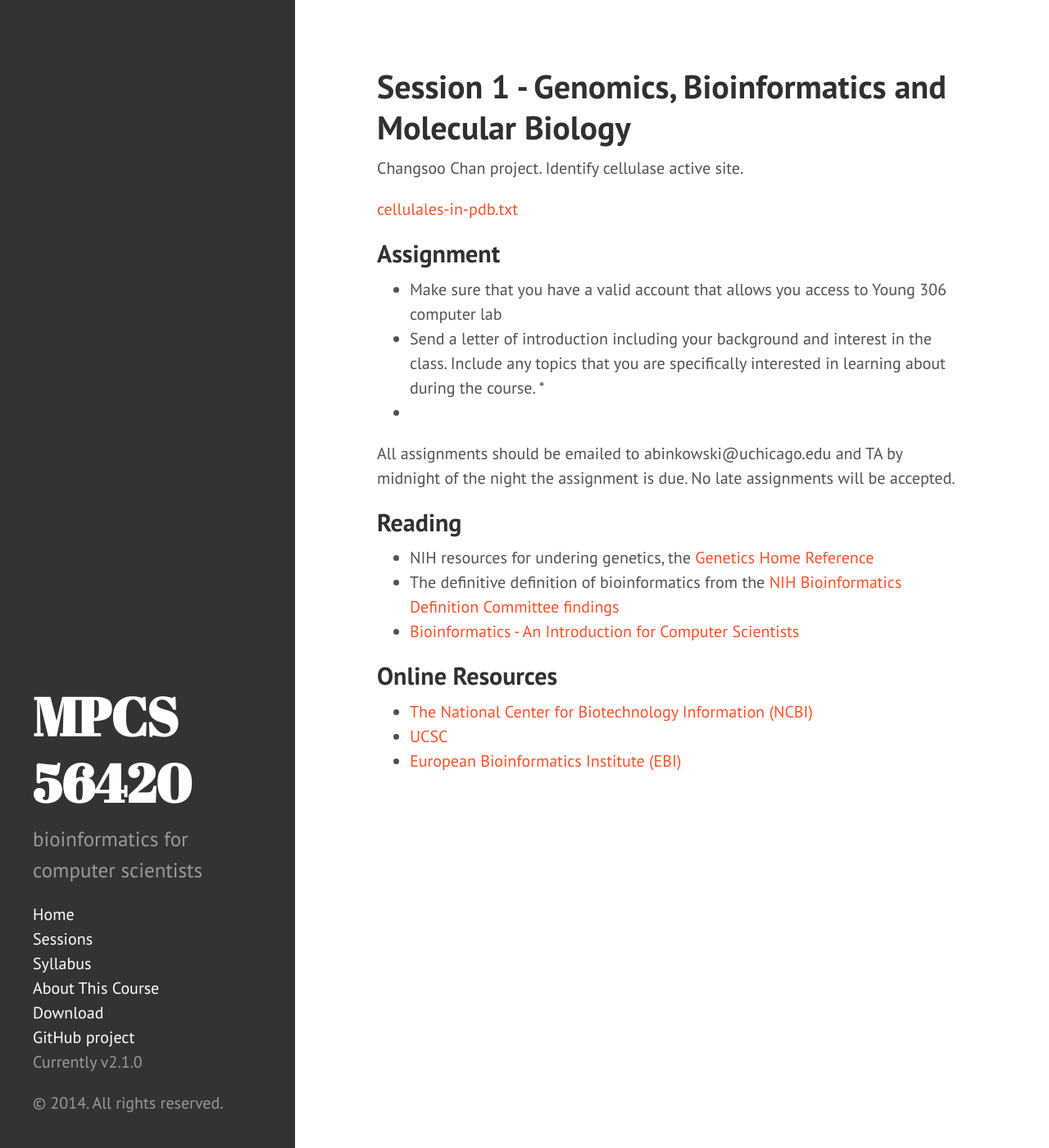
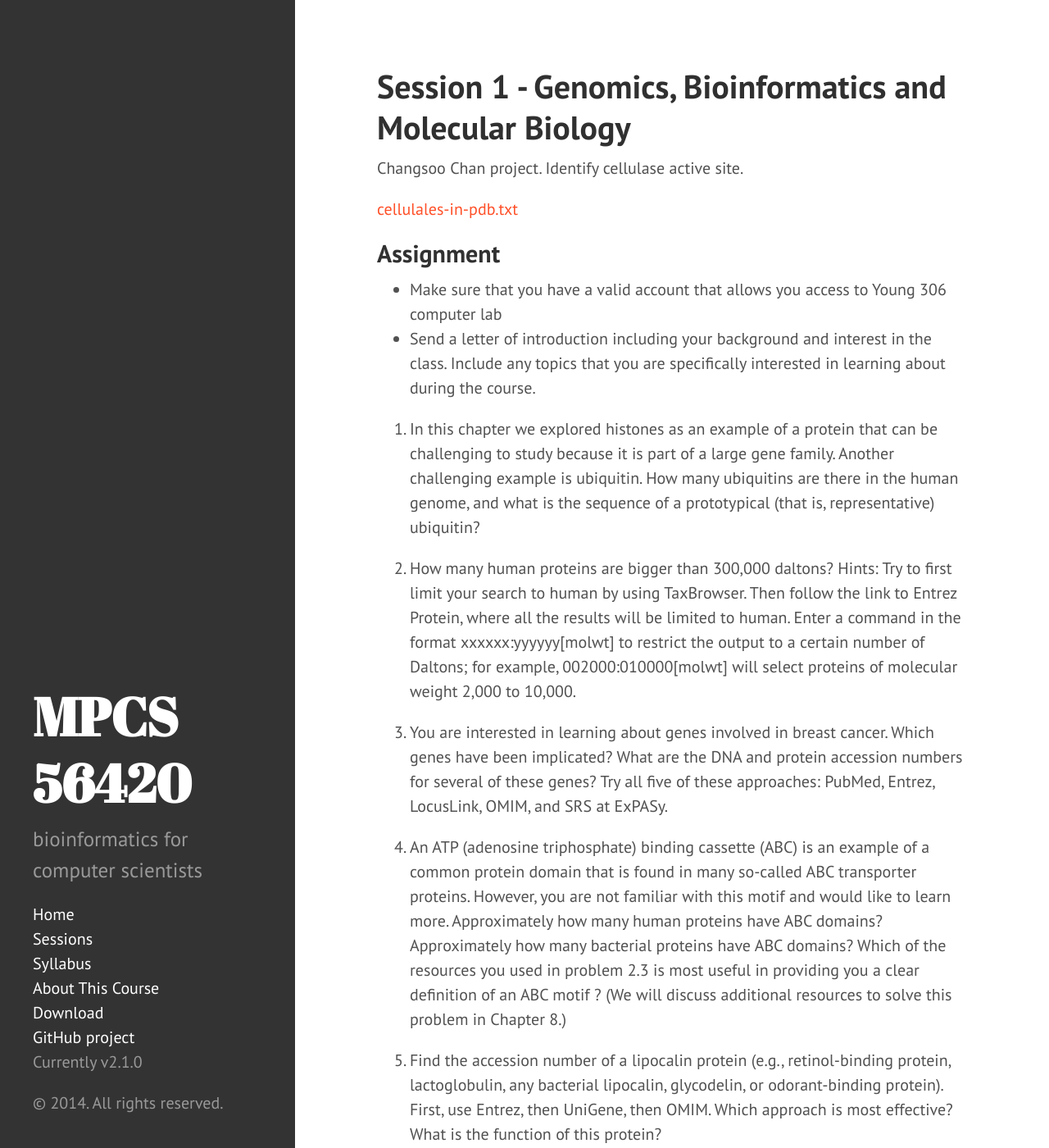
Before and after one commit to tabinks/fridgedoor.co, a Jekyll site: the page built from sessions/session1/index.md, in a window 1280 px wide and 1400 px high. Shown: the whole window at 82% size. Built offline with Jekyll 4.4.1, drawn with Linux system fonts in a browser that asks for light colours; Markdown is read by kramdown in place of the engine named in the settings; some of the changed text lies outside the part shown.

Commit message:
Update index.md

```diff
--- a/sessions/session1/index.md
+++ b/sessions/session1/index.md
@@ -14,10 +14,31 @@ Assignment
 
 * Make sure that you have a valid account that allows you access to Young 306 computer lab
 * Send a letter of introduction including your background and interest in the class.  Include any topics that you are specifically interested in learning about during the course.
-*
-*
+
+1. In this chapter we explored histones as an example of a protein that can be challenging to study because it is part of a large gene family. Another challenging example is ubiquitin. How many ubiquitins are there in the human genome, and what is the sequence of a prototypical (that is, representative) ubiquitin?
+
+2. How many human proteins are bigger than 300,000 daltons? Hints: Try to first limit your search to human by using TaxBrowser. Then follow the link to Entrez Protein, where all the results will be limited to human. Enter a command in the format xxxxxx:yyyyyy[molwt] to restrict the output to a certain number of Daltons; for example, 002000:010000[molwt] will select proteins of molecular weight 2,000 to 10,000.
+
+3. You are interested in learning about genes involved in breast cancer. Which genes have been implicated? What are the DNA and protein accession numbers for several of these genes? Try all five of these approaches: PubMed, Entrez, LocusLink, OMIM, and SRS at ExPASy.
+
+4. An ATP (adenosine triphosphate) binding cassette (ABC) is an example of a common protein domain that is found in many so-called ABC transporter proteins. However, you are not familiar with this motif and would like to learn more. Approximately how many human proteins have ABC domains? Approximately how many bacterial proteins have ABC domains? Which of the resources you used in problem 2.3 is most useful in providing you a clear definition of an ABC motif ? (We will discuss additional resources to solve this problem in Chapter 8.)
+
+5. Find the accession number of a lipocalin protein (e.g., retinol-binding protein, lactoglobulin, any bacterial lipocalin, glycodelin, or odorant-binding protein). First, use Entrez, then UniGene, then OMIM. Which approach is most effective? What is the function of this protein?
+
+6. Three prominent tools for text-based searching of molecular information are:
+- the National Center for Biotechnology Information’s PubMed, Entrez, and OMIM tools (► http://www.ncbi.nlm.nih.gov),
+- the European Bioinformatics Institute (EBI) Sequence Retrieval System (SRS) (► http://srs.ebi.ac.uk) or its related SRS site (► http://www.expasy.ch/srs5/), and
+- DBGET, the GenomeNet tool of Kyoto University, and the University of Tokyo (► http://www.genome.ad.jp/dbget/dbget2.html) literature database LitDB.
+
+You are interested in learning more about West Nile virus. What happens when you use that query to search each of these three resources?
+
+
+7. You would like to know what articles about viruses have been published in the journal BMC Bioinformatics. Do this search using PubMed.
+
+
 
 All assignments should be emailed to abinkowski@uchicago.edu and TA by midnight of the night the assignment is due.  No late assignments will be accepted.
+
 
 Reading
 -------
```
